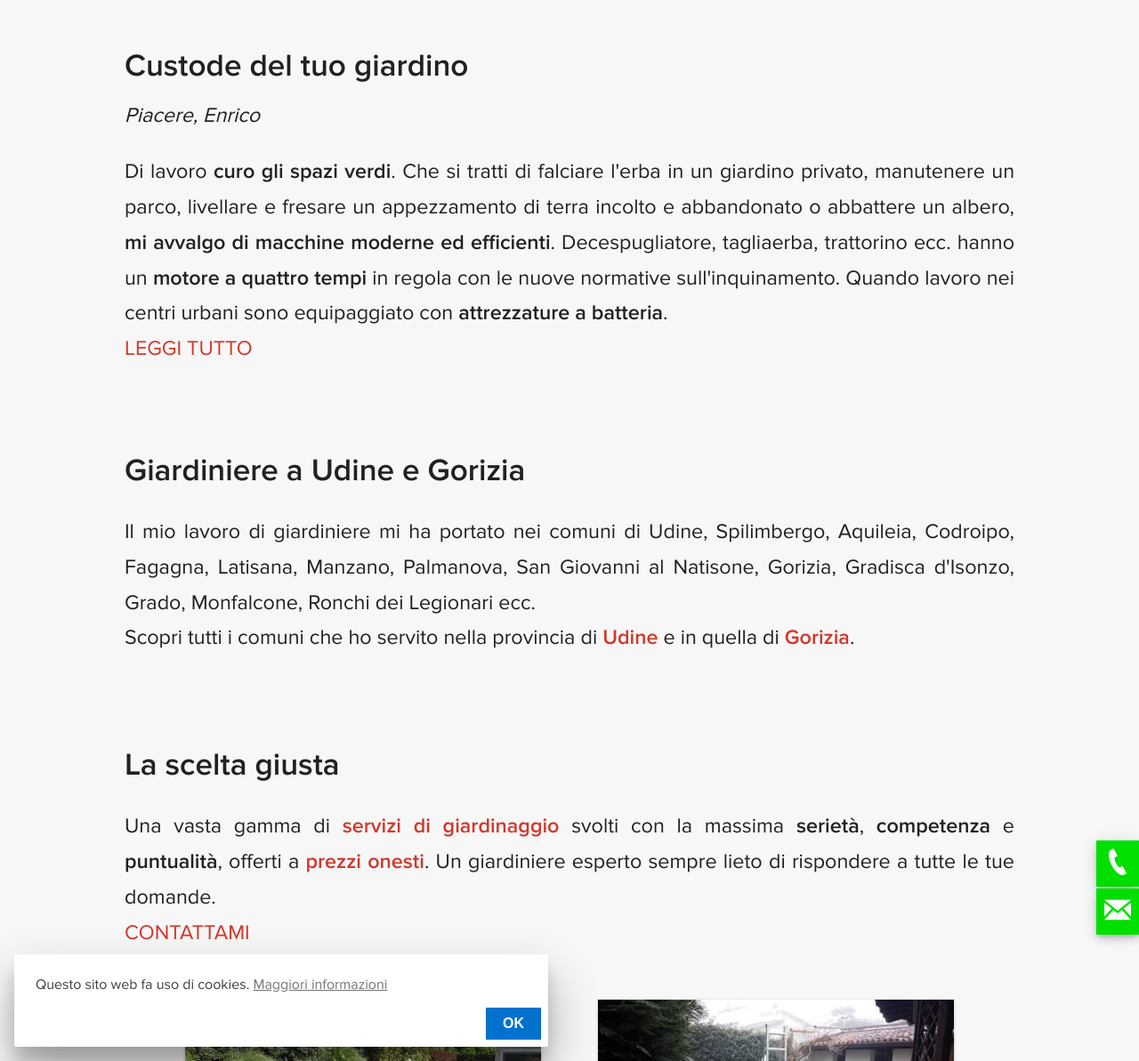
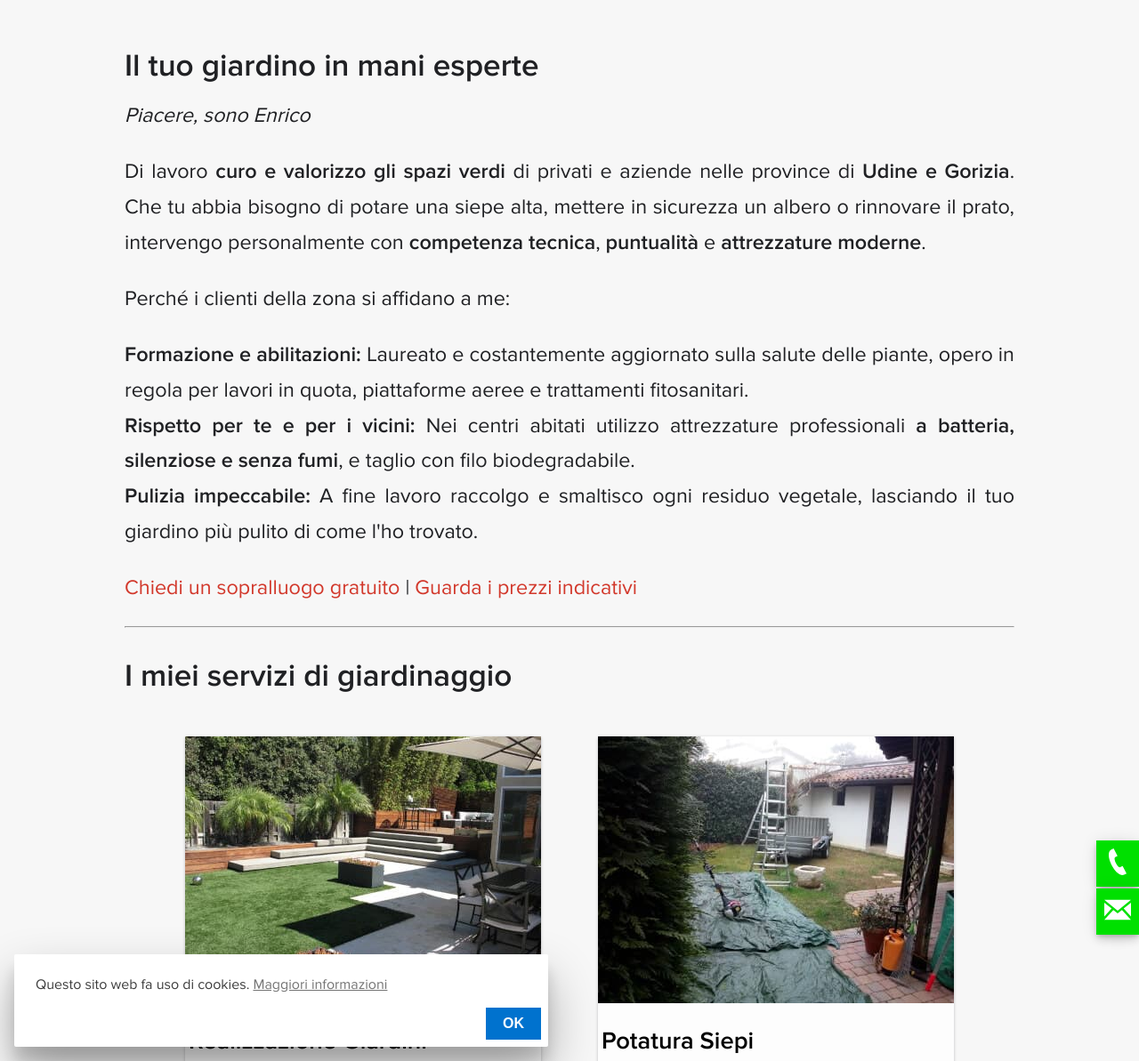
Before and after one commit to enricocaputo/enricocaputo.github.io, a Jekyll site: the page built from index.html, in a window 1280 px wide and 1400 px high, scrolled down 1303 px. Shown: the part 207-1400 px from the top of the window at 89% size. Built offline with Jekyll 4.4.1, drawn with Linux system fonts in a browser that asks for light colours; some of the changed text lies outside the part shown.

Commit message:
modifica sostanziale alla home page

```diff
--- a/index.html
+++ b/index.html
@@ -32,31 +32,28 @@ last_modified_at: 2022-02-27T8:39
 
   <div class="page-content">
 <br>
-  <h2>Custode del tuo giardino</h2>
-    <i><span class="name">Piacere, Enrico</span></i>
-    <p>Di lavoro <strong>curo gli spazi verdi</strong>. Che si tratti di falciare l'erba in un giardino privato, manutenere
-      un parco, livellare e fresare un appezzamento di terra incolto e abbandonato o abbattere un albero, <strong>mi avvalgo
-      di macchine moderne ed efficienti</strong>. Decespugliatore, tagliaerba, trattorino ecc. hanno un
-      <strong>motore a quattro tempi</strong> in regola con le nuove normative sull'inquinamento. Quando lavoro nei
-      centri urbani sono equipaggiato con <strong>attrezzature a batteria</strong>.
-      <br><a href="/chi-sono/" aria-label="Chi sono">LEGGI TUTTO</a></p>
-<br>
-    <h2>Giardiniere a Udine e Gorizia</h2>
-    <p>Il mio lavoro di giardiniere mi ha portato nei comuni di Udine, Spilimbergo, Aquileia, Codroipo, Fagagna, Latisana,
-    Manzano, Palmanova, San Giovanni al Natisone, Gorizia, Gradisca d'Isonzo, Grado, Monfalcone, Ronchi dei Legionari ecc.
-    <br>
-    Scopri tutti i comuni che ho servito nella provincia di
-    <a href="/giardinaggio-udine/" title="Giardinaggio in provincia di Udine, giardiniere a Udine"><strong>Udine</strong></a>
-    e in quella di
-    <a href="/giardiniere-a-gorizia/" title="Giardinaggio in provincia di Gorizia, giardiniere a Gorizia"><strong>Gorizia</strong></a>.
-    </p>
-  </div>
-<br>
+  <h2>Il tuo giardino in mani esperte</h2>
+    <i><span class="name">Piacere, sono Enrico</span></i>
+    <p>Di lavoro <strong>curo e valorizzo gli spazi verdi</strong> di privati e aziende nelle province di
+      <strong>Udine e Gorizia</strong>. Che tu abbia bisogno di potare una siepe alta, mettere in sicurezza un albero o
+      rinnovare il prato, intervengo personalmente con <strong>competenza tecnica</strong>, <strong>puntualità</strong> e
+      <strong>attrezzature moderne</strong>.</p>
 
-<h3 class="h2">La scelta giusta</h3>
-<p>Una vasta gamma di <strong><a href="/servizi/" aria-label="Scopri i servizi di giardinaggio di POTASIEPE">servizi di giardinaggio</a></strong> svolti con la massima <strong>serietà</strong>, <strong>competenza</strong> e <strong>puntualità</strong>, offerti a <strong><a href="/prezzi/" aria-label="Costo giardiniere"> prezzi onesti</a></strong>.
-Un giardiniere esperto sempre lieto di rispondere a tutte le tue domande.
-<br><a class="text-center" href="/contatti/" aria-label="Contatti">CONTATTAMI</a></p>
+      <p>Perché i clienti della zona si affidano a me:</p>
+      <ul>
+        <li><strong>Formazione e abilitazioni:</strong> Laureato e costantemente aggiornato sulla salute delle piante, opero in regola per lavori in quota, piattaforme aeree e trattamenti fitosanitari.</li>
+        <li><strong>Rispetto per te e per i vicini:</strong> Nei centri abitati utilizzo attrezzature professionali <strong>a batteria, silenziose e senza fumi</strong>, e taglio con filo biodegradabile.</li>
+        <li><strong>Pulizia impeccabile:</strong> A fine lavoro raccolgo e smaltisco ogni residuo vegetale, lasciando il tuo giardino più pulito di come l'ho trovato.</li>
+      </ul>
+
+      <p>
+        <a href="/contatti/" aria-label="Contatti">Chiedi un sopralluogo gratuito</a> |
+        <a href="/prezzi/" aria-label="Prezzi">Guarda i prezzi indicativi</a>
+      </p>
+
+      <hr>
+
+    <h2>I miei servizi di giardinaggio</h2>
 
 <div class="list-collection">
 <ul>
@@ -92,7 +89,26 @@ Un giardiniere esperto sempre lieto di rispondere a tutte le tue domande.
 </div>
 
 <br>
-## Le opinioni dei clienti
+
+<h2>Giardiniere a Udine e Gorizia</h2>
+
+<p>Opero entro <strong>30 km da Palmanova</strong>, raggiungendo regolarmente i principali comuni delle province di Udine e Gorizia:</p>
+
+<ul>
+  <li><strong>Provincia di Udine:</strong> Udine, Codroipo, Tavagnacco, Cervignano del Friuli, Cividale del Friuli,
+    Pasian di Prato, Campoformido, San Giorgio di Nogaro, Pozzuolo del Friuli, Manzano, San Giovanni al Natisone, Pavia di Udine,
+    Palmanova, Gonars.</li>
+  <li><strong>Provincia di Gorizia:</strong> Monfalcone, Ronchi dei Legionari, Grado, Staranzano, Cormons, Gradisca d'Isonzo,
+    San Canzian d'Isonzo, Romans d'Isonzo.</li>
+</ul>
+
+<p><a href="/comuni-serviti/">Scopri tutti i comuni serviti nelle province di Udine e Gorizia</a></p>
+
+
+
+
+
+<h2>Le opinioni dei clienti</h2>
 <p class="h3">Il Giardiniere Potasiepe</p>
 Via Ialmicco, Palmanova UD
 
@@ -118,8 +134,9 @@ Via Ialmicco, Palmanova UD
 <br>
 
 <div>
-  <h2><a href="/news/" title="blog di giardinaggio, orto e giardino">Per l'orto e il giardino</a></h2>
-  Le ultimissime notizie dal blog:
+  <h2>Il mio <a href="/news/" title="blog di giardinaggio, orto e giardino">blog</a>:</h2>
+
+
   <ul class="post-list">
     {% for post in site.posts limit: 5 %}
       <li>
```
